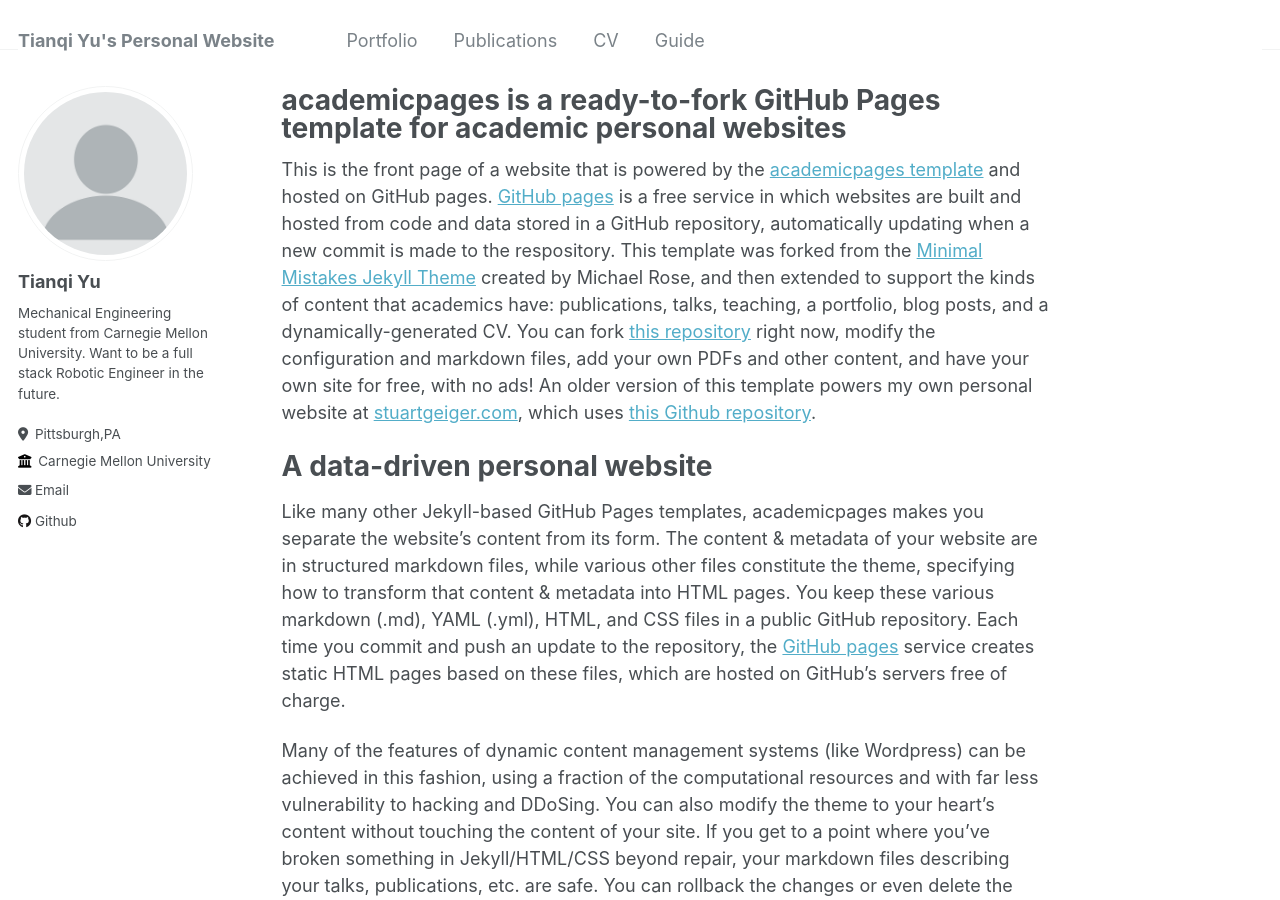
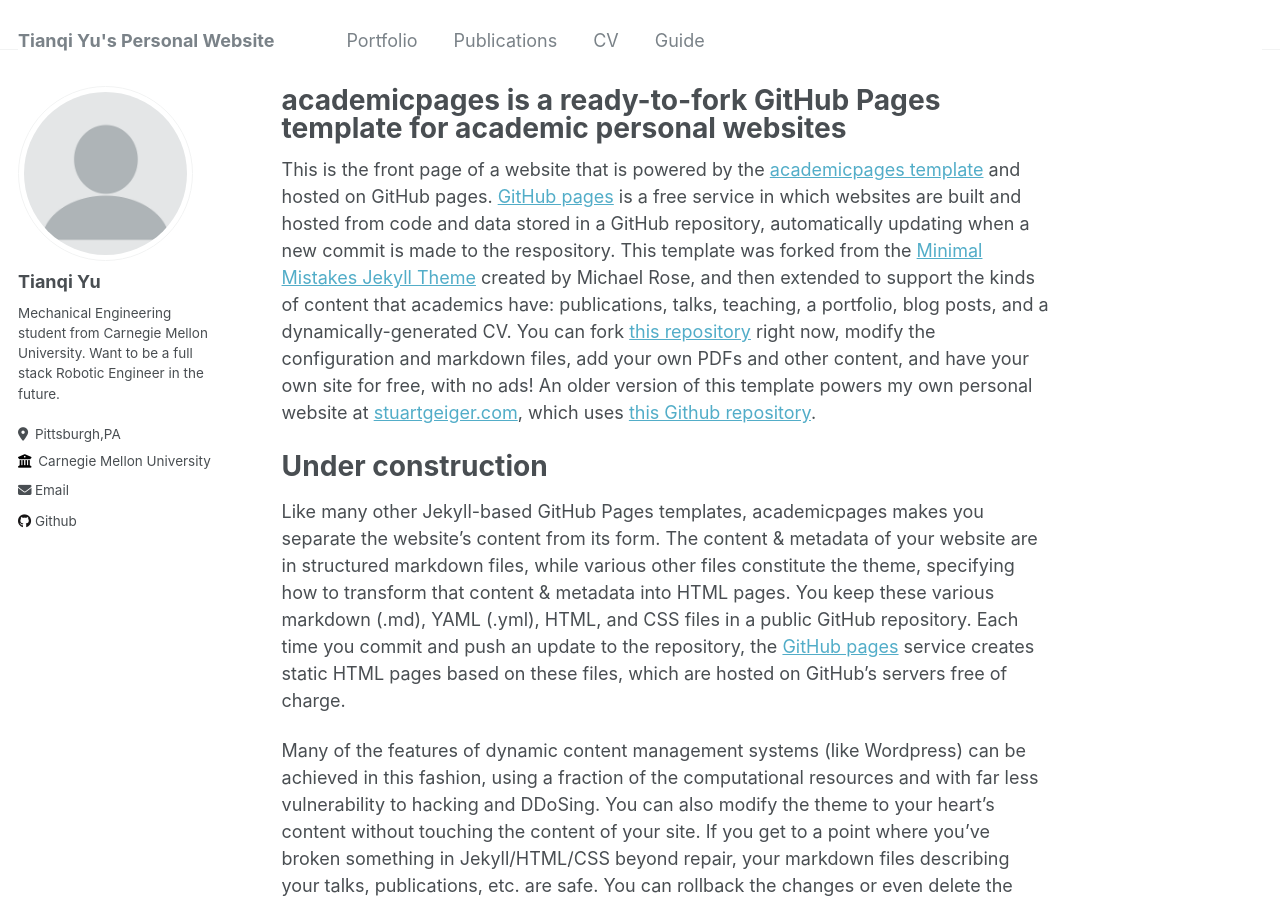
Before and after one commit to NickYu321/NickYu321.github.io, a Jekyll site: the page built from _pages/about.md, in a window 1280 px wide and 900 px high. Built offline with Jekyll 4.4.1, drawn with Linux system fonts in a browser that asks for light colours.

Commit message:
Update about.md
1

```diff
--- a/_pages/about.md
+++ b/_pages/about.md
@@ -9,7 +9,7 @@ redirect_from:
 
 This is the front page of a website that is powered by the [academicpages template](https://github.com/academicpages/academicpages.github.io) and hosted on GitHub pages. [GitHub pages](https://pages.github.com) is a free service in which websites are built and hosted from code and data stored in a GitHub repository, automatically updating when a new commit is made to the respository. This template was forked from the [Minimal Mistakes Jekyll Theme](https://mmistakes.github.io/minimal-mistakes/) created by Michael Rose, and then extended to support the kinds of content that academics have: publications, talks, teaching, a portfolio, blog posts, and a dynamically-generated CV. You can fork [this repository](https://github.com/academicpages/academicpages.github.io) right now, modify the configuration and markdown files, add your own PDFs and other content, and have your own site for free, with no ads! An older version of this template powers my own personal website at [stuartgeiger.com](http://stuartgeiger.com), which uses [this Github repository](https://github.com/staeiou/staeiou.github.io).
 
-A data-driven personal website
+Under construction
 ======
 Like many other Jekyll-based GitHub Pages templates, academicpages makes you separate the website's content from its form. The content & metadata of your website are in structured markdown files, while various other files constitute the theme, specifying how to transform that content & metadata into HTML pages. You keep these various markdown (.md), YAML (.yml), HTML, and CSS files in a public GitHub repository. Each time you commit and push an update to the repository, the [GitHub pages](https://pages.github.com/) service creates static HTML pages based on these files, which are hosted on GitHub's servers free of charge.
 
```
